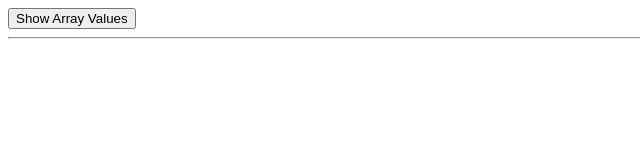
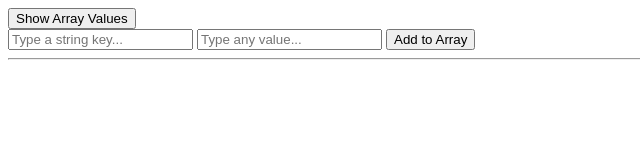
Before and after one commit to agdavid/cbt_associative_arrays_lab, a plain HTML site: page index.html in a window 1280 px wide. Shown: the whole page, without its empty margins (0-640 px from the left). Drawn offline with Linux system fonts and the light colour scheme.

Commit message:
add to HTML feature button to addToArray

```diff
--- a/index.html
+++ b/index.html
@@ -6,6 +6,10 @@
 </head>
 <body>
   <input type="button" value="Show Array Values" onclick="displayArray()">
+  <br />
+  <input type="text" id="key" placeholder="Type a string key...">
+  <input type="text" name="value" placeholder="Type any value...">
+  <input type="button" value="Add to Array" onclick="addToArray()">
   <hr>
   <div id="resultsDiv">
     <!-- function results here -->
--- a/js/app.js
+++ b/js/app.js
@@ -10,4 +10,8 @@ function displayArray() {
     ChildDiv.innerHTML = myArray[k];
     ResultsDiv.appendChild(ChildDiv);
   }
+}
+
+function addToArray() {
+  console.log("in AddToArray!");
 };
```
